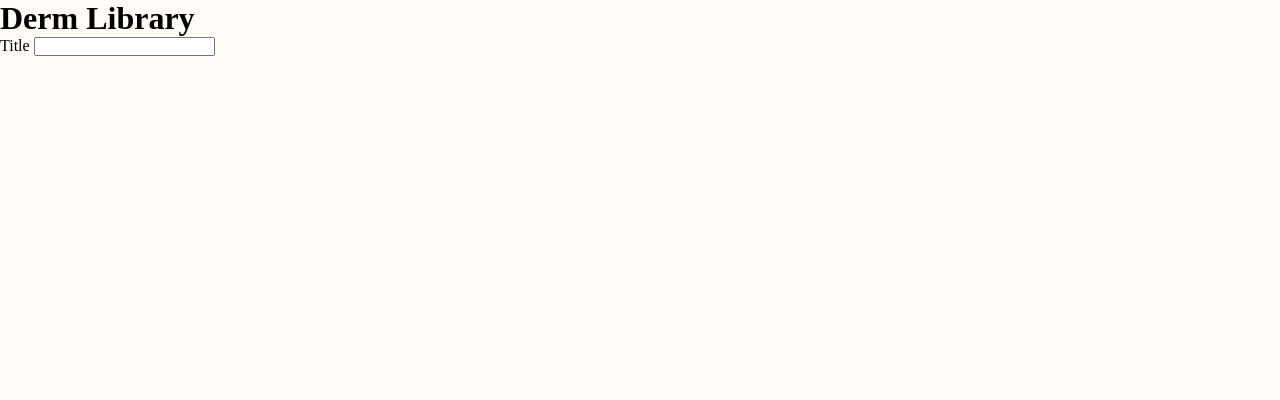
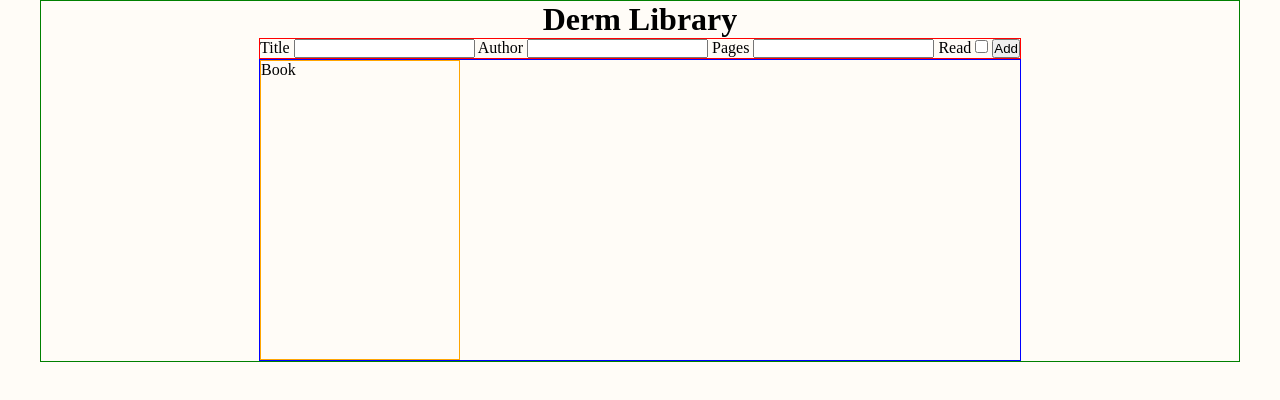
Before and after one commit to TheDermot/derm-library, a plain HTML site: page index.html in a window 1280 px wide. Drawn offline with Linux system fonts and the light colour scheme.

Commit message:
Set borders and display flex to elements

```diff
--- a/index.html
+++ b/index.html
@@ -14,13 +14,20 @@
       </header>
       <main>
         <div class="form-books">
-          <form action="">
+          <form action="" id="book-form">
             <label for="title">Title</label>
             <input type="text" name="title" id="title" />
+            <label for="author">Author</label>
+            <input type="text" name="author" id="author" />
+            <label for="page_number">Pages</label>
+            <input type="number" name="page_number id=" page_number />
+            <label for="read-check">Read</label>
+            <input type="checkbox" name="read-check" id="read-check" />
+            <button type="submit">Add</button>
           </form>
         </div>
         <div class="book-display">
-          <div class="book"></div>
+          <div class="book" id="book1">Book</div>
         </div>
       </main>
     </div>
--- a/index.js
+++ b/index.js
@@ -1 +1,11 @@
-console.log("hello");
+const myLibrary = [];
+
+//book constructor
+function Book(title, author, pages, read) {
+  this.title = title;
+  this.author = author;
+  this.pages = pages;
+  this.read = read;
+}
+//create book
+function addBooktoLibrary() {}
--- a/style.css
+++ b/style.css
@@ -52,3 +52,31 @@ li,
 ul {
   list-style-type: none;
 }
+
+
+.container{
+    max-width: 1200px;
+    border: 1px green solid;
+    display: flex;
+    flex-direction: column;
+    margin-inline: auto;
+    align-items: center;
+}
+header{
+    width: 100%;
+    text-align: center;
+}
+form{
+    border: red 1px solid;
+}
+.book-display{
+    border: 1px blue solid;
+    display: flex;
+    flex-wrap: wrap;
+}
+.book{
+    border: 1px orange solid;
+    flex: 1 1 100px;
+    max-width: 200px;
+    aspect-ratio: 2 / 3;
+}
```
